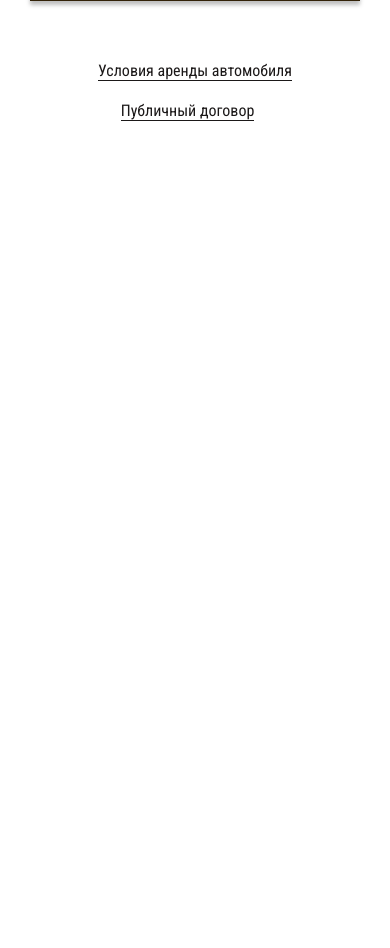
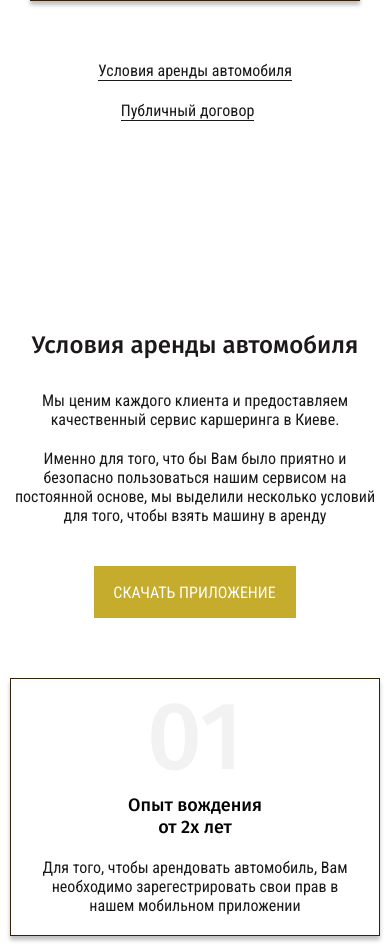
Before and after one commit to Vidiborets0012/car_sharing, a plain HTML site: page index.html in a window 390 px wide. Shown: the part 1696-2644 px from the top of the page. Before the commit the page ends 1927 px from the top, so only its background shows below. Drawn offline with nearby package versions, Linux system fonts and the light colour scheme.

Commit message:
adapt the rent section

```diff
--- a/css/style.css
+++ b/css/style.css
@@ -531,6 +531,17 @@ body {
 }
 
 /* **************** @MEDIA **************** */
+@media screen and (max-width: 1140px) {
+  .rent-inner {
+    flex-wrap: wrap;
+    justify-content: space-around;
+  }
+
+  .rent-content {
+    width: 100%;
+    margin-bottom: 30px;
+  }
+}
 
 @media screen and (max-width: 1000px) {
   .hero-heading {
@@ -621,6 +632,25 @@ body {
     left: 0;
     top: 10px;
   }
+
+  .rent-item {
+    margin: 30px;
+  }
+}
+
+@media screen and (max-width: 650px) {
+  .rent-item {
+    width: 100%;
+    min-height: 245px;
+  }
+
+  .rent-item-title {
+    margin-bottom: 20px;
+  }
+
+  .rent-content {
+    text-align: center;
+  }
 }
 
 @media screen and (max-width: 525px) {
@@ -664,4 +694,8 @@ body {
   .hero-slider-text-indicators p {
     margin: 10px 0;
   }
+
+  .rent-item {
+    margin: 30px 0;
+  }
 }
--- a/index.html
+++ b/index.html
@@ -154,7 +154,7 @@
 
       <!-- *********************** RENT ************************* -->
 
-      <!-- <section class="rent container">
+      <section class="rent container">
         <div class="rent-inner">
           <div class="rent-content">
             <h3 class="rent-title">Условия аренды автомобиля</h3>
@@ -195,7 +195,7 @@
             </p>
           </div>
         </div>
-      </section> -->
+      </section>
       <!-- ********************* BENEFITS ************************ -->
       <!-- <section class="benefits container">
         <h3 class="benefits-title">Преимущества</h3>
```
